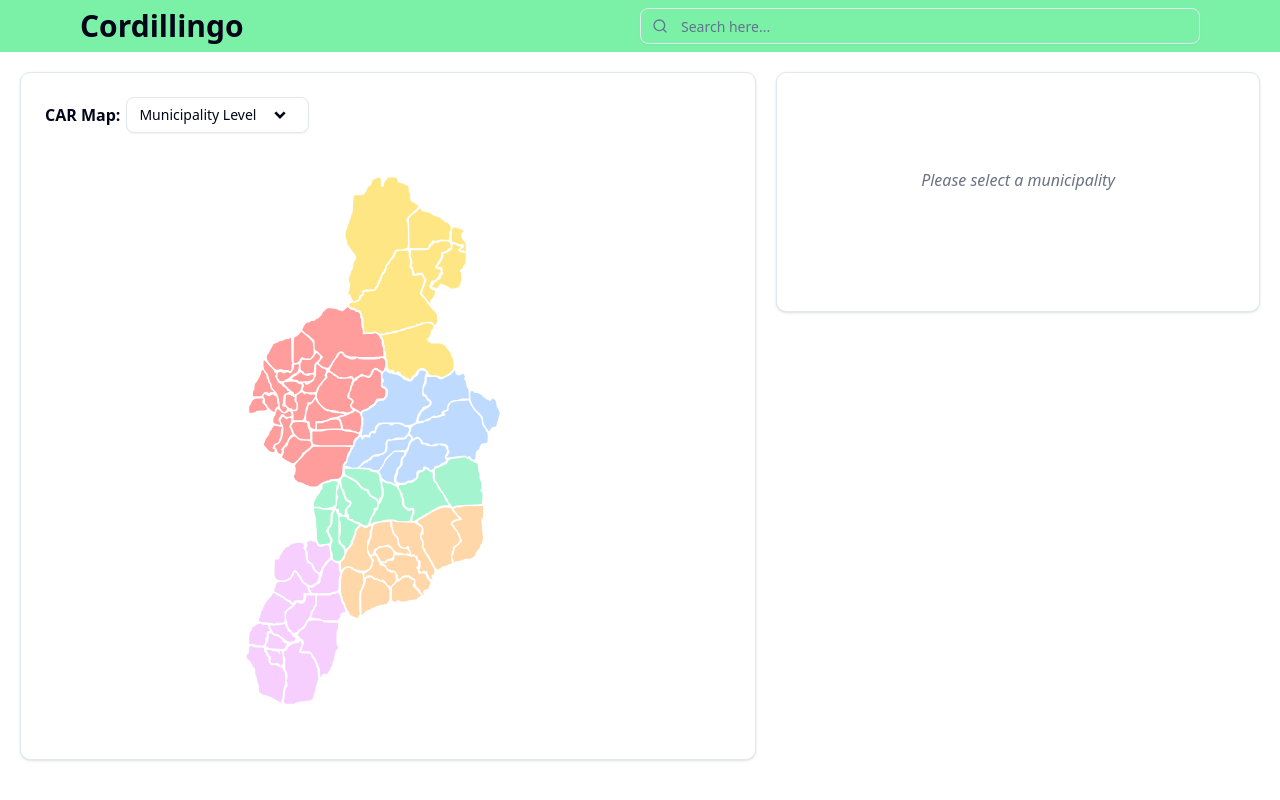
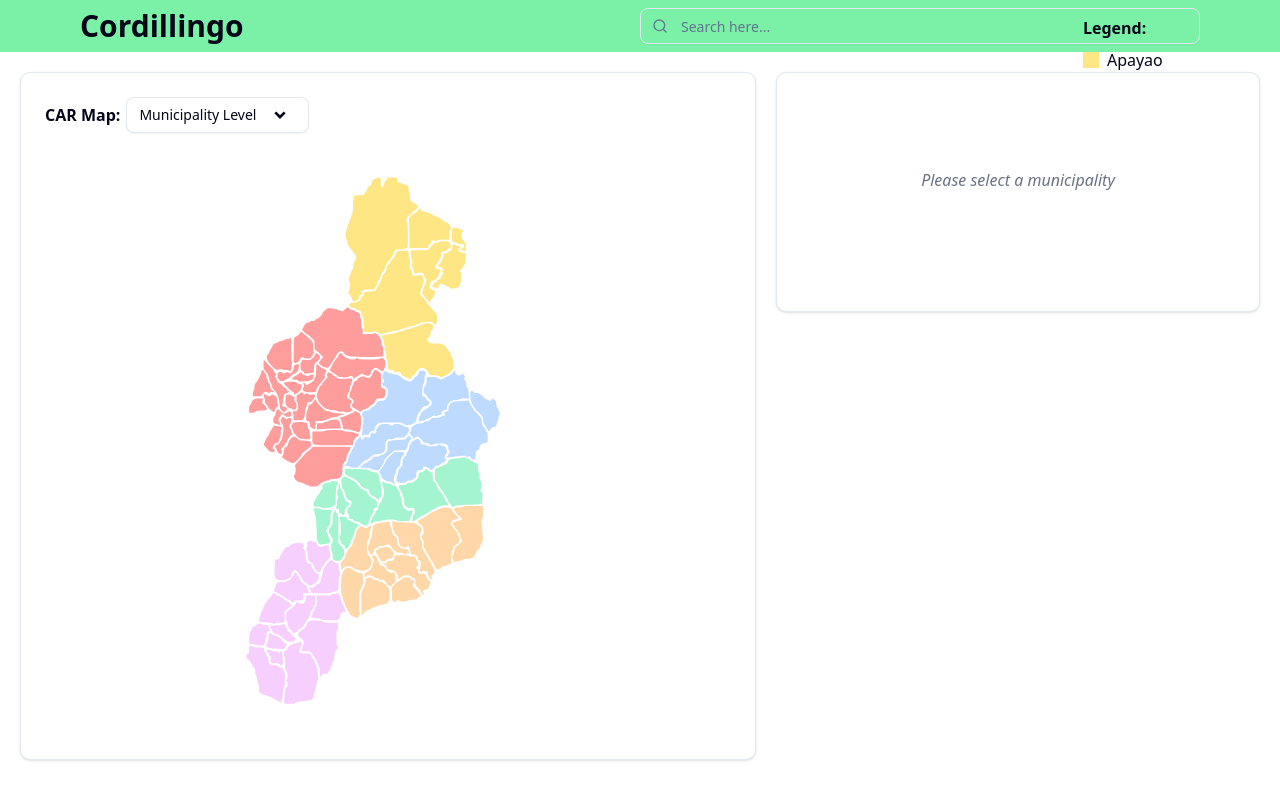
Before and after one commit to SanchieGuzman/CAR-LanguageMapping, a React (Vite) app in the folder frontend/: page / in a window 1280 px wide. Built offline with nearby package versions, Linux system fonts and the light colour scheme.

Commit message:
feat: created the legend for the map

```diff
--- a/frontend/src/components/map-card.jsx
+++ b/frontend/src/components/map-card.jsx
@@ -87,6 +87,29 @@ export default function MapCard({ className }) {
             </DropdownMenuGroup>
           </DropdownMenuContent>
         </DropdownMenu>
+        <div className="px-4 pb-4 absolute top-4 right-4 ">
+          <h3 className="font-semibold mb-2">Legend: </h3>
+          <ul className="flex-row flex-wrap gap-3">
+            <li className="flex items-center gap-2">
+              <span className="w-4 h-4 bg-amber-200"></span> Apayao
+            </li>
+            <li className="flex items-center gap-2">
+              <span className="w-4 h-4 bg-[#ff9c9c]"></span> Abra
+            </li>
+            <li className="flex items-center gap-2">
+              <span className="w-4 h-4 bg-blue-200"></span> Kalinga
+            </li>
+            <li className="flex items-center gap-2">
+              <span className="w-4 h-4 bg-emerald-200"></span> Mountain Province
+            </li>
+            <li className="flex items-center gap-2">
+              <span className="w-4 h-4 bg-orange-200"></span> Ifugao
+            </li>
+            <li className="flex items-center gap-2">
+              <span className="w-4 h-4 bg-fuchsia-300"></span> Benguet
+            </li>
+          </ul>
+        </div>
       </CardHeader>
 
       <div className="h-full flex justify-center items-center px-4 pb-4">
```
